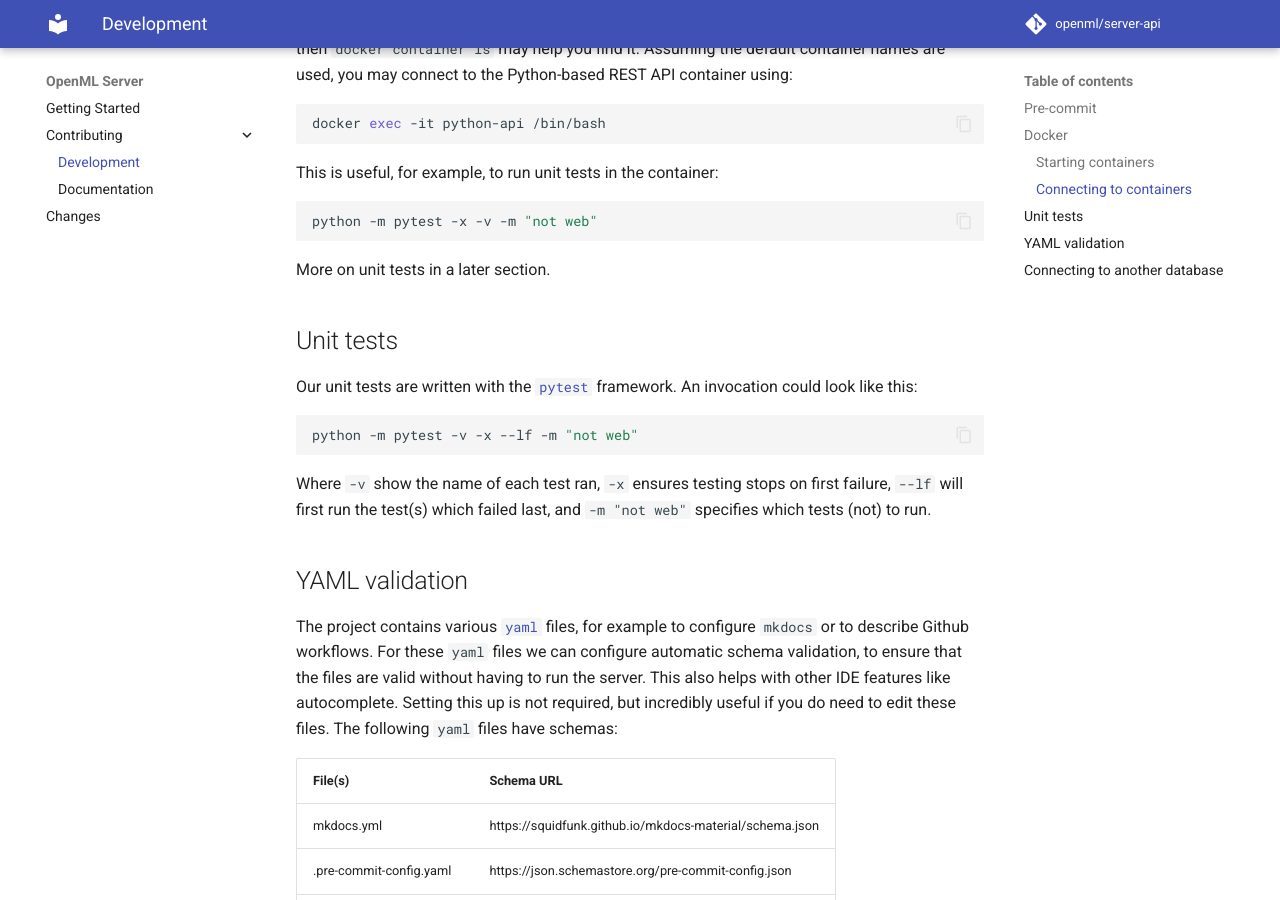
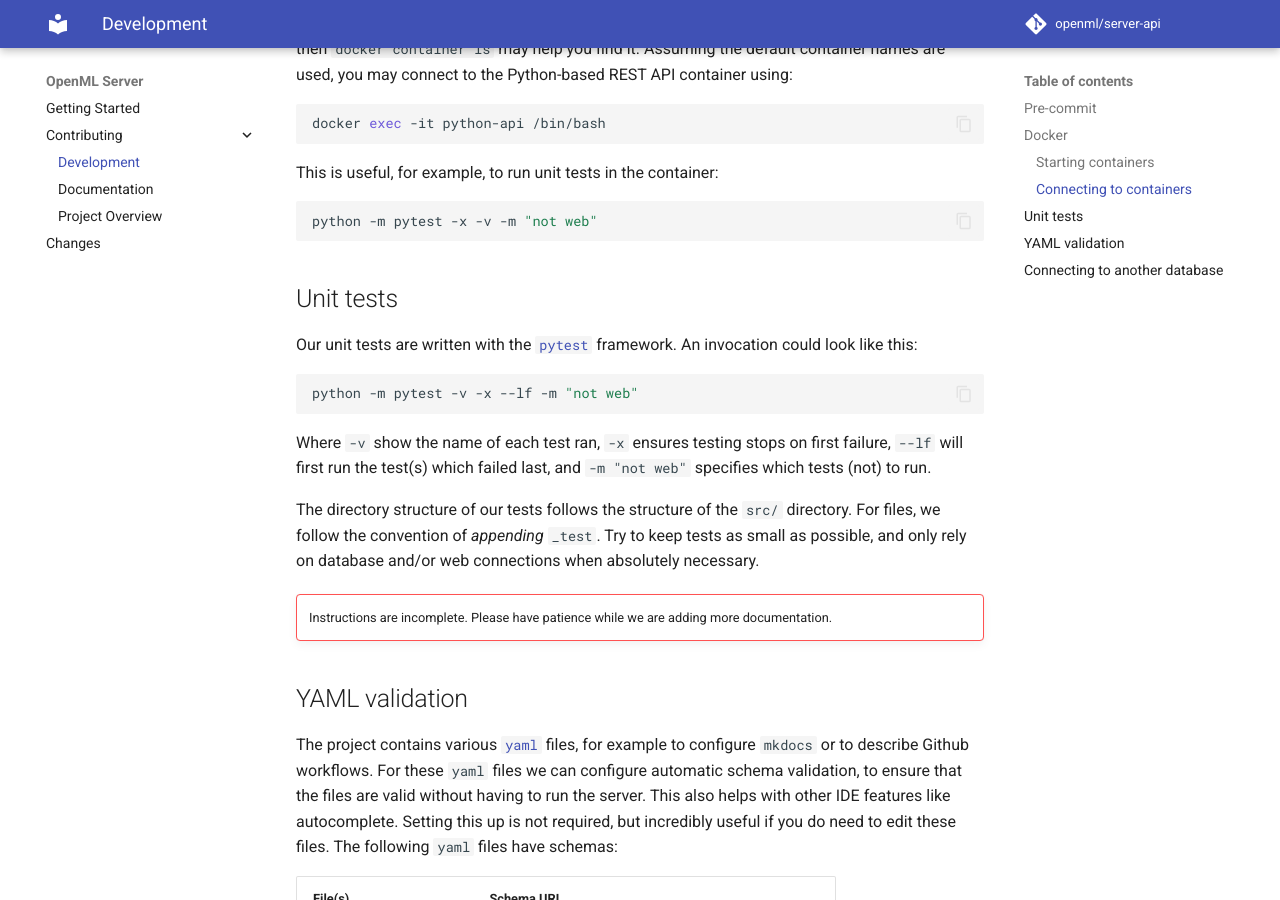
Before and after one commit to openml/server-api, an MkDocs documentation site: the page built from docs/contributing/contributing.md, in a window 1280 px wide and 900 px high, scrolled down 1637 px. Built offline with MkDocs 1.6.1 and Material for MkDocs 9.7.7, drawn with Linux system fonts in a browser that asks for light colours; comment, search, counter and statistics services are not loaded.

Commit message:
Add project overview and move roadmap content

````diff
--- a/docs/contributing/contributing.md
+++ b/docs/contributing/contributing.md
@@ -81,9 +81,6 @@ This is useful, for example, to run unit tests in the container:
 python -m pytest -x -v -m "not web"
 ```
 
-More on unit tests in a later section.
-
-
 ## Unit tests
 
 Our unit tests are written with the [`pytest`](https://pytest.org) framework.
@@ -96,6 +93,15 @@ python -m pytest -v -x --lf -m "not web"
 Where `-v` show the name of each test ran, `-x` ensures testing stops on first failure,
 `--lf` will first run the test(s) which failed last, and `-m "not web"` specifies
 which tests (not) to run.
+
+The directory structure of our tests follows the structure of the `src/` directory.
+For files, we follow the convention of _appending_ `_test`.
+Try to keep tests as small as possible, and only rely on database and/or web connections
+when absolutely necessary.
+
+!!! Failure ""
+
+    Instructions are incomplete. Please have patience while we are adding more documentation.
 
 
 ## YAML validation
--- a/mkdocs.yml
+++ b/mkdocs.yml
@@ -18,6 +18,7 @@ nav:
       - contributing/index.md
       - Development: contributing/contributing.md
       - Documentation: contributing/documentation.md
+      - Project Overview: contributing/project_overview.md
   - Changes: migration.md
 
 markdown_extensions:
````
Also changed, not shown: docs/contributing/project_overview.md (added, +15 -0 lines), docs/index.md (+24 -0 lines), docs/roadmap.md (deleted, +0 -28 lines).
